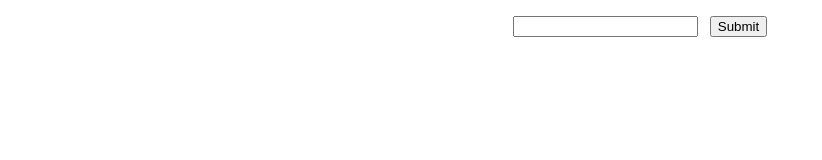
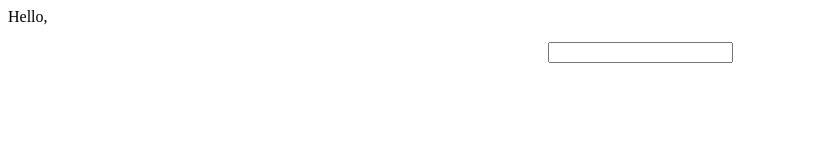
Before and after one commit to JeremyMBell/HackUMBC, a plain HTML site: page index.html in a window 1280 px wide. Shown: the whole page, without its empty margins (0-822 px from the left). Drawn offline with nearby package versions, Linux system fonts and the light colour scheme.

Commit message:
Angular Test

```diff
--- a/index.html
+++ b/index.html
@@ -50,13 +50,14 @@
 		</script>
 	</head>
 	<body>
-		<header></header>
-		<section id="content"></section>
+		<header>Hello, {{keyword}}</header>
             <section id="content">
-         <center><form onsubmit="event.preventDefault(); generateTweets();"><p style = "height: 2em">
-                 <input type="text" name="keyword">&nbsp&nbsp&nbsp<input type="submit" value="Submit">
-          </p></form></center>
-        </section>
+				<center>
+					<p style = "height: 2em">
+						<input type="text" ng-model="keyword" onchange="generateTweets()">
+					</p>
+				</center>
+			</section>
             <footer></footer>
         </body>
     </html>
```
